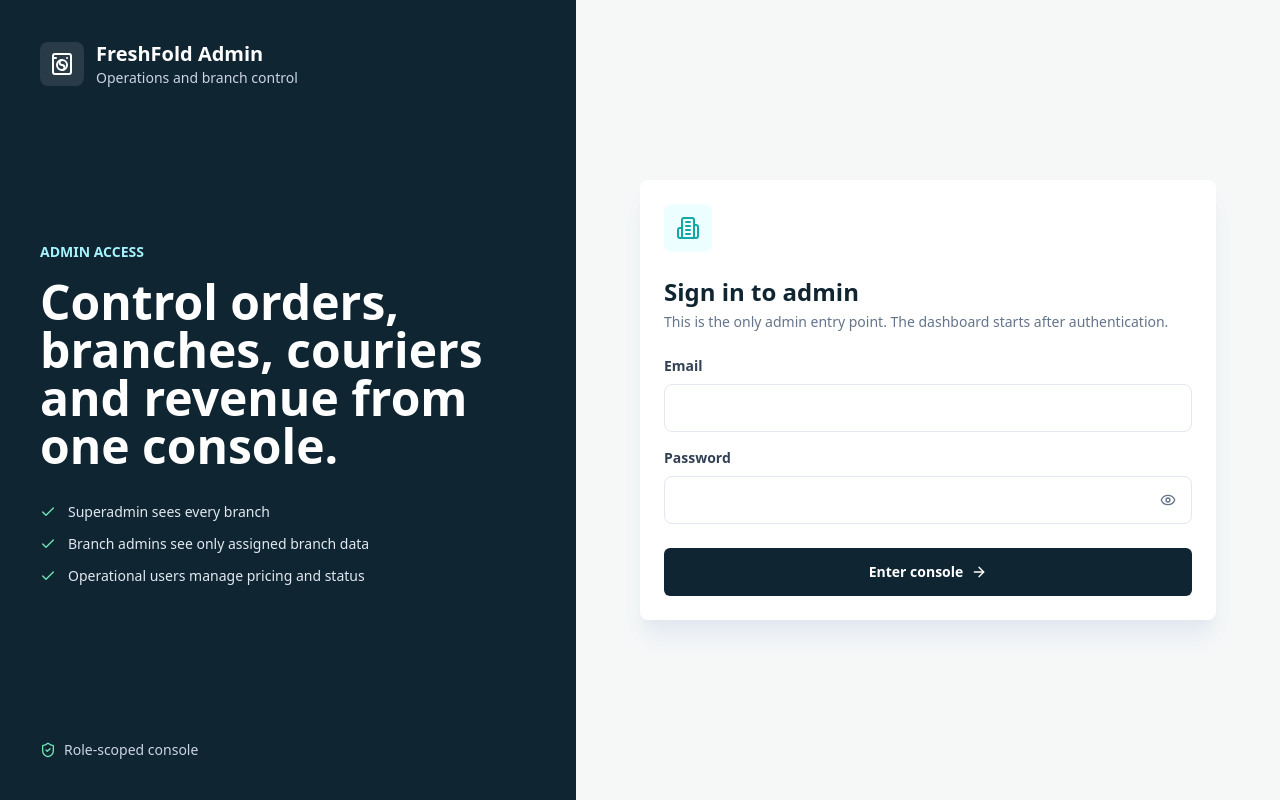
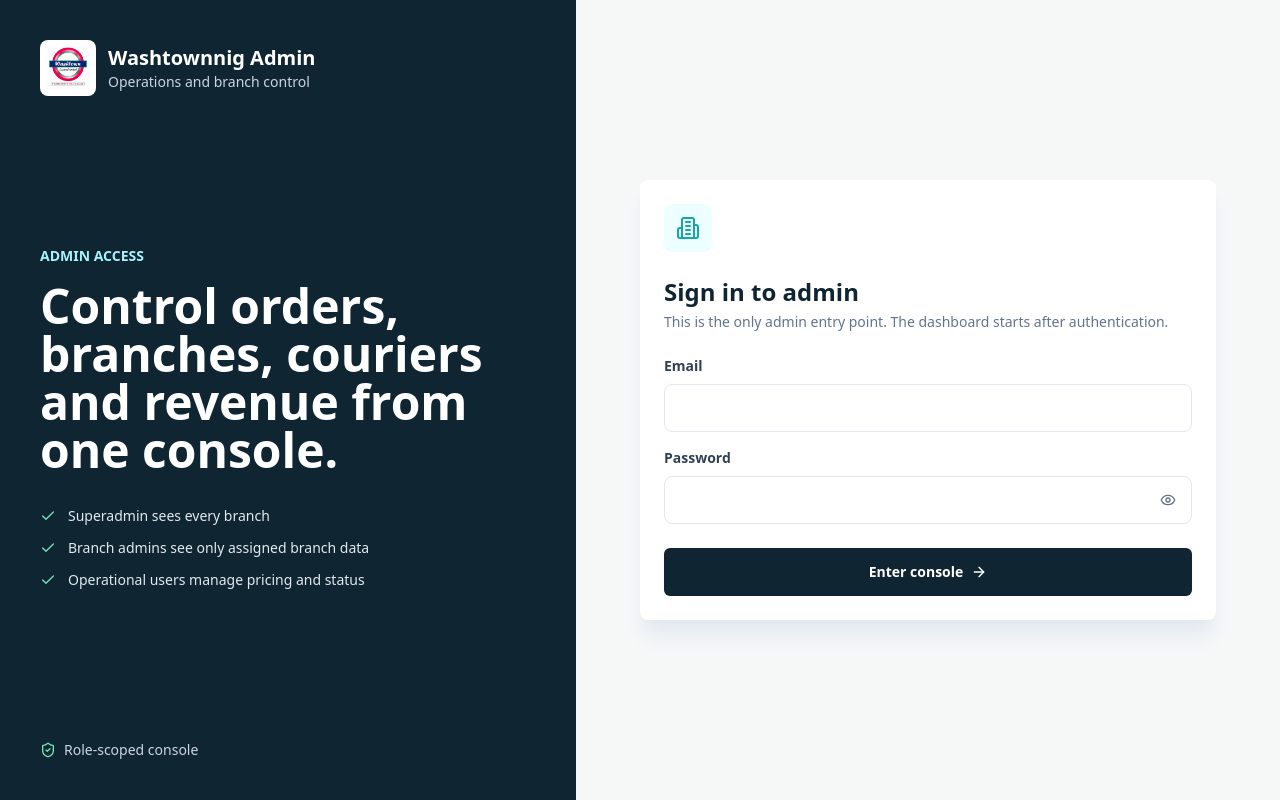
Before and after one commit to Washtown-Laundromart/admin_app, a Next.js app: page /login in a window 1280 px wide. Built offline with nearby package versions, Linux system fonts and the light colour scheme.

Commit message:
Update Washtownnig branding assets

```diff
--- a/app/layout.tsx
+++ b/app/layout.tsx
@@ -3,7 +3,7 @@ import { ToastProvider } from "@/components/toast-provider";
 import "./globals.css";
 
 export const metadata: Metadata = {
-  title: "FreshFold Admin",
+  title: "Washtownnig Admin",
   description: "Branch and superadmin operations"
 };
 
--- a/app/login/page.tsx
+++ b/app/login/page.tsx
@@ -1,7 +1,7 @@
 "use client";
 
 import { useState } from "react";
-import { ArrowRight, Building2, Check, Eye, EyeOff, ShieldCheck, WashingMachine } from "lucide-react";
+import { ArrowRight, Building2, Check, Eye, EyeOff, ShieldCheck } from "lucide-react";
 import { Button } from "@/components/ui/button";
 import { Card } from "@/components/ui/card";
 import { useToast } from "@/components/toast-provider";
@@ -39,11 +39,11 @@ export default function AdminLoginPage() {
     <main className="grid min-h-screen bg-[#f6f8f8] text-[#102532] lg:grid-cols-[0.9fr_1.1fr]">
       <section className="flex flex-col justify-between bg-[#102532] p-6 text-white lg:p-10">
         <div className="flex items-center gap-3">
-          <div className="flex h-11 w-11 items-center justify-center rounded-lg bg-white/10">
-            <WashingMachine className="h-6 w-6" />
+          <div className="flex h-14 w-14 items-center justify-center rounded-lg bg-white p-1.5">
+            <img src="/washtownlogo.png" alt="Washtownnig" className="max-h-full max-w-full object-contain" />
           </div>
           <div>
-            <p className="text-xl font-bold">FreshFold Admin</p>
+            <p className="text-xl font-bold">Washtownnig Admin</p>
             <p className="text-sm text-slate-300">Operations and branch control</p>
           </div>
         </div>
--- a/components/admin-console.tsx
+++ b/components/admin-console.tsx
@@ -22,8 +22,7 @@ import {
   Settings,
   Truck,
   Users,
-  UserPlus,
-  WashingMachine
+  UserPlus
 } from "lucide-react";
 import { Bar, BarChart, CartesianGrid, ResponsiveContainer, Tooltip, XAxis, YAxis } from "recharts";
 import jsPDF from "jspdf";
@@ -177,7 +176,7 @@ export function AdminConsole({ page }: { page: AdminPage }) {
 
   function exportPdf() {
     const doc = new jsPDF();
-    doc.text("FreshFold Operations Report", 16, 18);
+    doc.text("Washtownnig Operations Report", 16, 18);
     doc.text(`Range: ${range.from} to ${range.to}`, 16, 28);
     cards.forEach((card, index) => doc.text(`${card.label}: ${card.value}`, 16, 42 + index * 10));
     doc.save("freshfold-operations.pdf");
@@ -206,11 +205,11 @@ export function AdminConsole({ page }: { page: AdminPage }) {
       <aside className="fixed left-0 top-0 hidden h-screen w-[280px] border-r border-slate-200 bg-white lg:block">
         <div className="flex h-screen flex-col p-4">
           <div className="flex items-center gap-3 rounded-lg bg-[#102532] p-4 text-white">
-            <div className="flex h-10 w-10 items-center justify-center rounded-lg bg-white/10">
-              <WashingMachine className="h-5 w-5" />
+            <div className="flex h-12 w-12 items-center justify-center rounded-lg bg-white p-1.5">
+              <img src="/washtownlogo.png" alt="Washtownnig" className="max-h-full max-w-full object-contain" />
             </div>
             <div>
-              <p className="font-bold">FreshFold</p>
+              <p className="font-bold">Washtownnig</p>
               <p className="text-xs text-slate-300">Operations console</p>
             </div>
           </div>
--- a/lib/api.ts
+++ b/lib/api.ts
@@ -1,4 +1,4 @@
-// Admin should call only the FreshFold backend; courier and payment secrets stay in backend `.env`.
+// Admin should call only the Washtownnig backend; courier and payment secrets stay in backend `.env`.
 export const API_BASE_URL = "/api/freshfold";
 
 export type AdminRole = "SUPER_ADMIN" | "BRANCH_ADMIN" | "BRANCH_STAFF";
@@ -137,13 +137,13 @@ export async function apiFetch<T>(path: string, options: RequestInit = {}, token
           await new Promise((resolve) => window.setTimeout(resolve, 800));
           continue;
         }
-        throw new Error("FreshFold could not reach its server right now. Please try again later.");
+        throw new Error("Washtownnig could not reach its server right now. Please try again later.");
       }
       throw error;
     }
   }
 
-  throw new Error("FreshFold could not reach its server right now. Please try again later.");
+  throw new Error("Washtownnig could not reach its server right now. Please try again later.");
 }
 
 export function toErrorMessage(error: unknown) {
@@ -167,9 +167,9 @@ function friendlyErrorMessage(message?: string) {
     return "No same-day courier is available for this route right now. Try again shortly, choose another provider, or arrange this delivery manually.";
   }
   if (normalized.includes("failed to fetch") || normalized.includes("network") || normalized.includes("can't reach")) {
-    return "We could not connect to FreshFold right now. Please check your internet connection and try again.";
+    return "We could not connect to Washtownnig right now. Please check your internet connection and try again.";
   }
-  if (normalized.includes("could not connect to freshfold at")) return message ?? "We could not connect to FreshFold right now.";
+  if (normalized.includes("could not connect to freshfold at")) return message ?? "We could not connect to Washtownnig right now.";
   if (normalized.includes("unique constraint") || normalized.includes("already exists")) return "An account with this email already exists. Use a different email address.";
   return message && message.length < 140 ? message : "Something went wrong. Please try again.";
 }
```
Also changed, not shown: public/washtownlogo.png (added), 1 other file (tests, documents, lock files or other folders).
